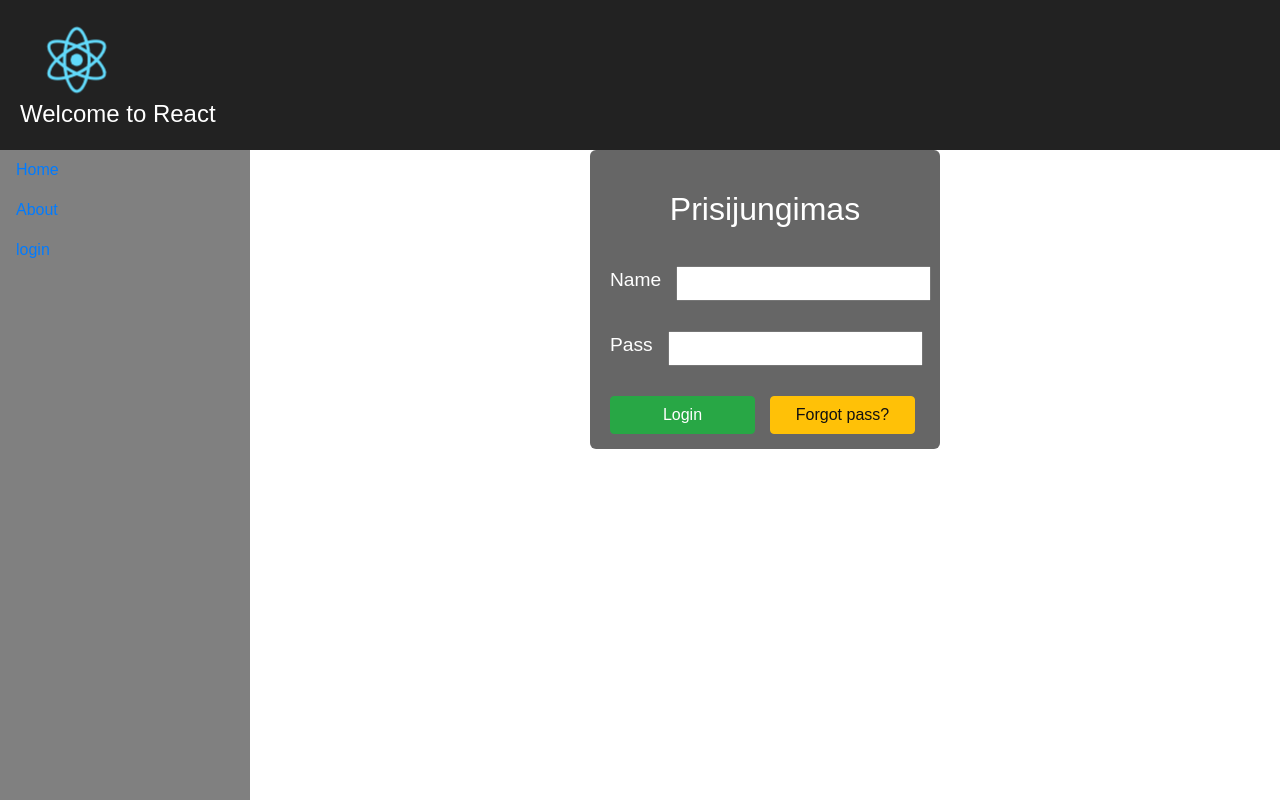
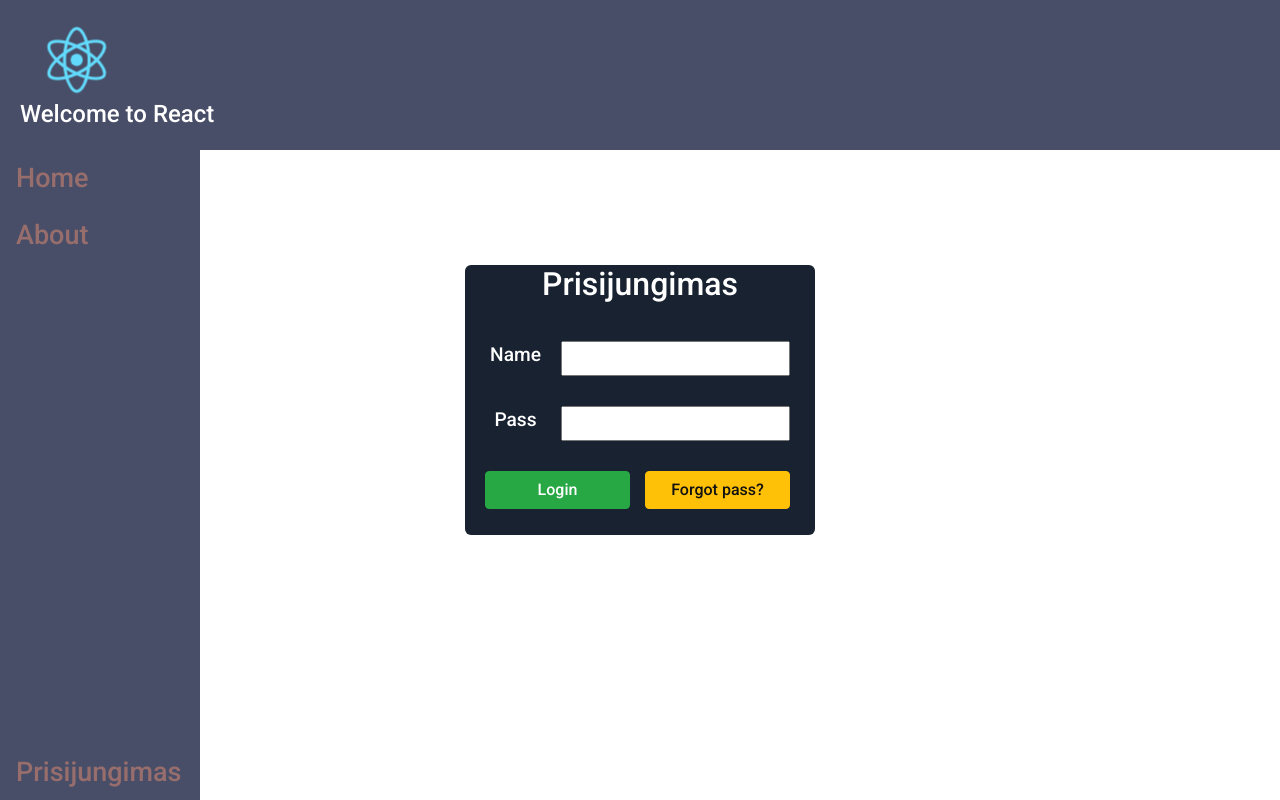
Before and after one commit to erikasakire/NPB, a React (Create React App) app in the folder client/: page /login in a window 1280 px wide. Built offline with nearby package versions, Linux system fonts and the light colour scheme.

Commit message:
prisijungimo langas vidury puslapio

```diff
--- a/client/public/index.html
+++ b/client/public/index.html
@@ -11,6 +11,7 @@
     <link rel="manifest" href="%PUBLIC_URL%/manifest.json">
     <link rel="shortcut icon" href="%PUBLIC_URL%/favicon.ico">
     <link rel="stylesheet" href="https://maxcdn.bootstrapcdn.com/bootstrap/4.0.0-beta.2/css/bootstrap.min.css" integrity="sha384-PsH8R72JQ3SOdhVi3uxftmaW6Vc51MKb0q5P2rRUpPvrszuE4W1povHYgTpBfshb" crossorigin="anonymous">
+    <link href="https://fonts.googleapis.com/css?family=Roboto:500&amp;subset=latin-ext" rel="stylesheet">
     <script src="https://code.jquery.com/jquery-3.2.1.slim.min.js" integrity="sha384-KJ3o2DKtIkvYIK3UENzmM7KCkRr/rE9/Qpg6aAZGJwFDMVNA/GpGFF93hXpG5KkN" crossorigin="anonymous"></script>
     <script src="https://cdnjs.cloudflare.com/ajax/libs/popper.js/1.12.3/umd/popper.min.js" integrity="sha384-vFJXuSJphROIrBnz7yo7oB41mKfc8JzQZiCq4NCceLEaO4IHwicKwpJf9c9IpFgh" crossorigin="anonymous"></script>
     <script src="https://maxcdn.bootstrapcdn.com/bootstrap/4.0.0-beta.2/js/bootstrap.min.js" integrity="sha384-alpBpkh1PFOepccYVYDB4do5UnbKysX5WZXm3XxPqe5iKTfUKjNkCk9SaVuEZflJ" crossorigin="anonymous"></script>
--- a/client/src/index.css
+++ b/client/src/index.css
@@ -1,7 +1,14 @@
+/*
+spalvos
+#494E68 STORMY (melsva)
+#98878F CLOUD (pilksva?)
+#985E6D SUNSET (rusva)
+#192231 EVENING (tamsiai pilka)
+*/
 body {
   margin: 0;
   padding: 0;
-  font-family: sans-serif;
+  font-family: 'Roboto', sans-serif;
 }
 .App {
   text-align: center;
@@ -13,7 +20,7 @@ body {
 }
 
 .App-header {
-  background-color: #222;
+  background-color: #494E68;
   height: 150px;
   padding: 20px;
   color: white;
@@ -37,8 +44,9 @@ body {
 }
 
 #sidebar {
-  width: 250px;
-  background: grey;
+  width: 200px;
+  background: #494E68;
+  font-size: 27px;
 }
 #main {
   flex: 1;
@@ -55,3 +63,6 @@ body {
 .flex {
   flex: 1;
 }
+a{
+  color: #986e6d !important;
+}
--- a/client/src/index.js
+++ b/client/src/index.js
@@ -23,12 +23,12 @@ class WebRouter extends React.Component {
                       <h1 className="App-title">Welcome to React</h1>
                   </header>
                   <div class="dflex horizontalFlex flex">
-                    <div id="sidebar">
-                      <nav class="nav flex-column">
-                        <a class="nav-link"><Link to="/">Home</Link></a>
-                        <a class="nav-link" href="#"><Link to="/about">About</Link></a>
-                        <a class="nav-link" href="#"><Link to="/login">login</Link></a>
-                        <hr/>
+                    <div id="sidebar" class="dflex verticalFlex">
+                      <nav class="nav flex-column flex">
+                        <a class="nav-link menu_button"><Link to="/">Home</Link></a>
+                        <a class="nav-link menu_button" href="#"><Link to="/about">About</Link></a>
+                        <a class="flex"></a>
+                        <a class="nav-link menu_button" href="#"><Link to="/login">Prisijungimas</Link></a>
                       </nav>
                     </div>
                     <div id="main" class="flex">
--- a/client/src/styles/login.css
+++ b/client/src/styles/login.css
@@ -1,20 +1,21 @@
 .container{
-    position: relative;
+    position: absolute;
     max-width: 350px;
     min-height: 270px;
     margin: auto;
-    background: rgba(0, 0, 0, 0.6);
+    background: #192231;
     border-radius: 6px;
     text-decoration: bold;
     font-size: 1.2em;
     color: white;
-    padding: 15px;
+    transform: translate(-50%,-50%);
+    top: 50%;
+    left: 50%;
 }
 #loginForm{
     display: block;
     text-align: center;
     margin: auto;
-    margin-top: calc(50% - (270px / 2));
 }
 
 label{
@@ -29,7 +30,3 @@ legend{
     padding-top: 5px;
     text-align: center;
 }
-
-.button{
-
-}
```
Also changed, not shown: 1 other file (tests, documents, lock files or other folders).
